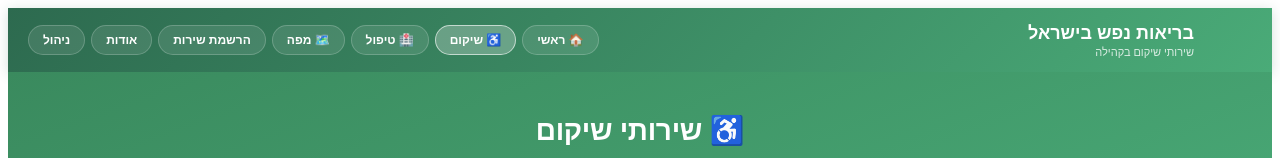
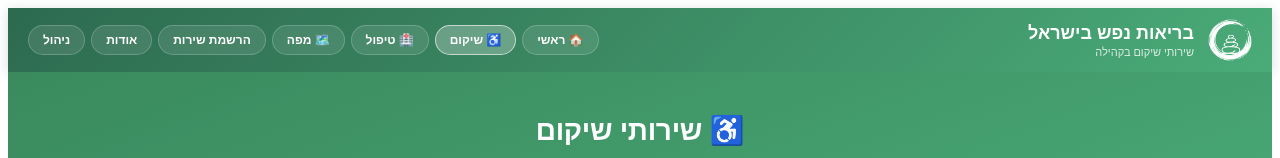
Before and after one commit to sivantelem-commits/rehab-directory, a Next.js app: page /rehab in a window 1280 px wide. Shown: the top 158 px of the page. Built offline with nearby package versions, Linux system fonts and the light colour scheme; no server answers; the database is empty.

Commit message:
Update rehab.js

```diff
--- a/pages/rehab.js
+++ b/pages/rehab.js
@@ -95,7 +95,6 @@ export default function Rehab() {
   height: 44,
   objectFit: 'contain',
   filter: 'brightness(0) invert(1)',
-    mixBlendMode: 'multiply',
 }}
 />
     <div>
```
Lines whose indentation alone changed are shown as unchanged.
